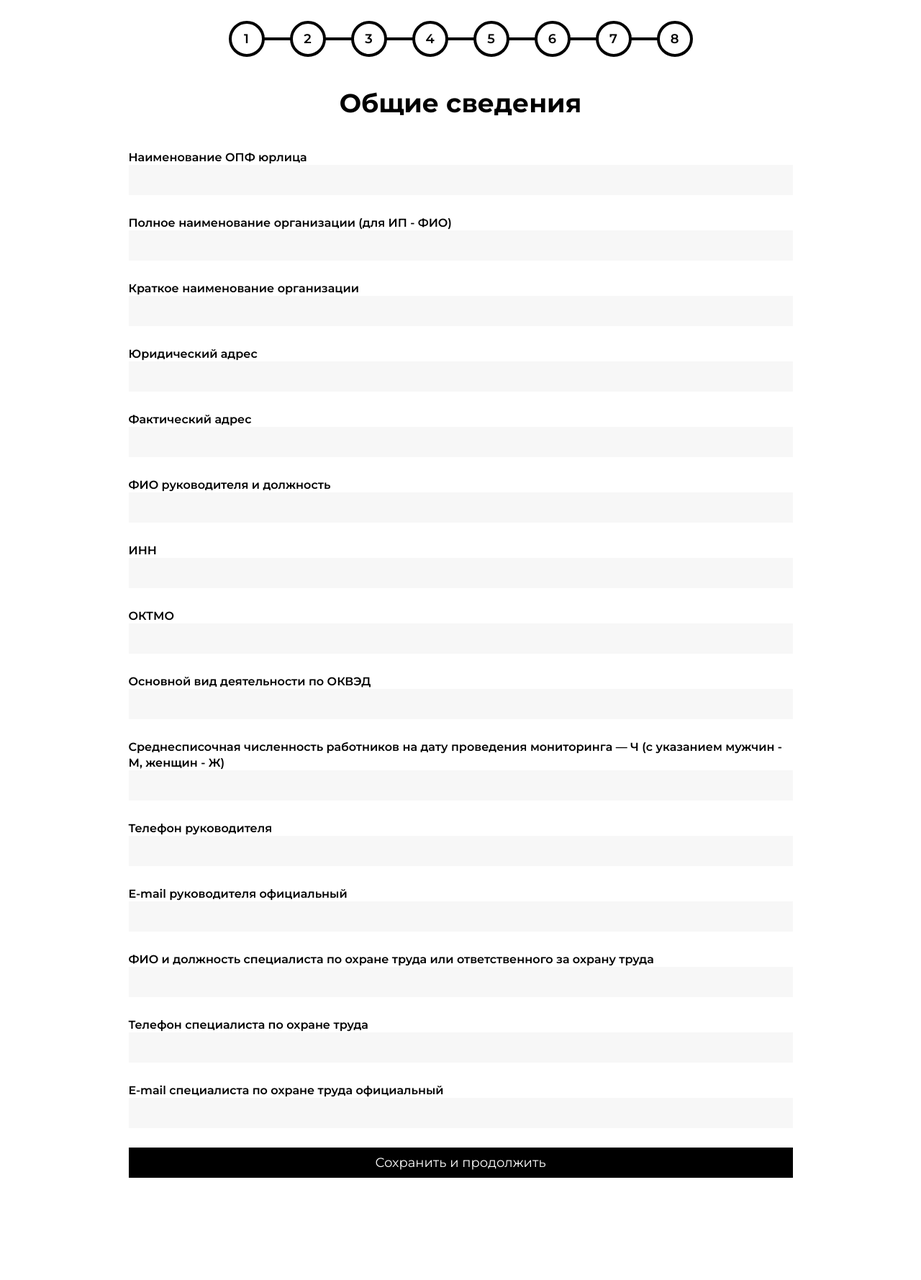
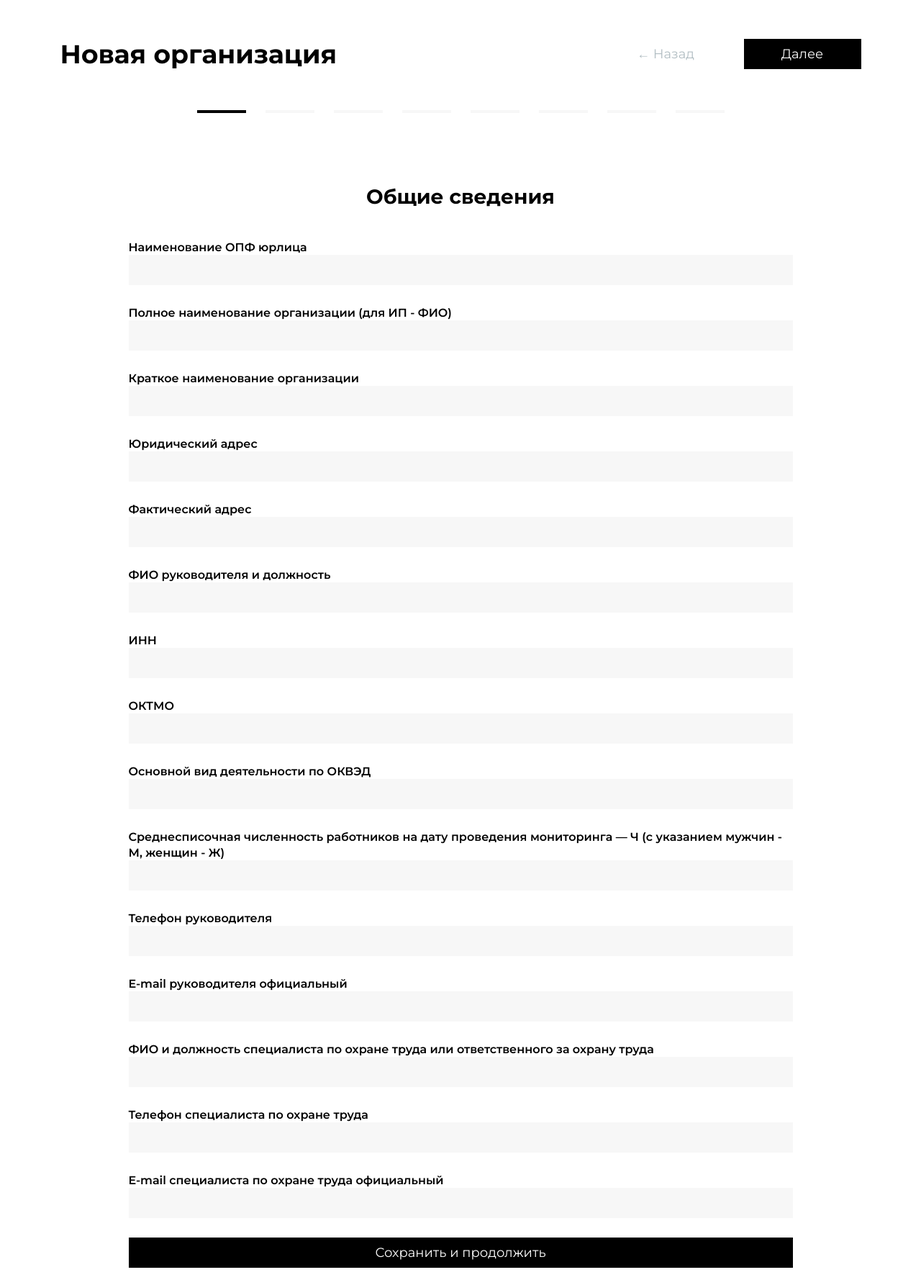
Before and after one commit to LebedenkoAlena/MadParty, a Django app: page /organizations/add/ in a window 1280 px wide. Shown: the part 78-1856 px from the top of the page at 72% size. Before the commit the page ends 1714 px from the top, so only its background shows below. Run offline with Django 4.2, Linux system fonts and the light colour scheme; data that the repository does not hold is empty; some libraries are stand-ins or nearby versions.

Commit message:
front-org-edit

```diff
--- a/security_work/static/scripts/organizations.js
+++ b/security_work/static/scripts/organizations.js
@@ -23,11 +23,9 @@ const organizations = Vue.createApp({
     },
     methods: {
         nextForm() {
-            console.log(formsCount)
             if (this.currentForm < this.formsCount - 1) {
                 this.currentForm += 1
             }
-            console.log(this.currentForm)
         },
         backForm() {
             if (this.currentForm > 0) {
--- a/security_work/static/styles/form.css
+++ b/security_work/static/styles/form.css
@@ -80,45 +80,22 @@ label {
 }
 
 .form-step {
-    width: 50px;
-    height: 50px;
-    border: 4px solid #F7F7F7;
-    border-radius: 50%;
-
-    display: flex;
-    align-items: center;
-    justify-content: center;
-    margin-left: 35px;
-    position: relative;
-    font-weight: 600;
-    color: #F7F7F7;
-
+    background: #F7F7F7;
+    height: 4px;
+    min-width: 50px;
     transition: 0.3s ease-in-out;
 }
 
 .form-step.active {
-    border-color: black;
-    color: black;
-}
-
-.form-step.active:before {
     background: black;
 }
 
-.form-step::before {
-    content: "";
-    display: flex;
-    position: absolute;
-    width: 40px;
-    height: 4px;
-    background: #F7F7F7;
-    left: -40px;
+button.button-back {
+    background: none;
+    color: #b2bec3;
+    transition: .3s ease-in-out;
 }
 
-.form-step:first-child {
-    margin-left: 0;
+button.button-back:hover {
+    background: #F7F7F7;
 }
-
-.form-step:first-child:before {
-    display: none;
-}
--- a/security_work/static/styles/main.css
+++ b/security_work/static/styles/main.css
@@ -53,6 +53,10 @@ h1 {
     font-size: 36px;
 }
 
+h2 {
+    font-size: 28px;
+}
+
 .header_burger {
     display: none;
     margin-left: auto;
@@ -61,6 +65,10 @@ h1 {
 @media (max-width: 768px) {
     h1 {
         font-size: 28px;
+    }
+
+    h2 {
+        font-size: 24px;
     }
 
     header nav {
--- a/security_work/templates/organizations/add_organization.html
+++ b/security_work/templates/organizations/add_organization.html
@@ -2,29 +2,42 @@
 {% load static %}
 
 {% block content %}
+    <div id="organizations">
         <div class="django-data" style="display: none">
             <div id="django-data-forms-count">{{ forms|length }}</div>
         </div>
 
-    <div class="row">
+        <div class="row justify-content-sm-center align-items-center">
+            <div class="col col-md-8 mb-3 mt-2">
+                <h1>Новая организация</h1>
+            </div>
             <div class="col mb-3 mt-2">
-            <div class="form-steps">
-                {% for i in forms %}
-                    <div class="form-step active">{{ forloop.counter }}</div>
-                {% endfor %}
+                <button class="button-back" @click="backForm">← Назад</button>
+            </div>
+            <div class="col mb-3 mt-2">
+                <button @click="nextForm">Далее</button>
+            </div>
+        </div>
+
+        <div class="row justify-content-sm-center">
+            <div class="col col-md-8 mb-3 mt-2">
+                <div class="form-steps row">
+                    <div class="col mb-1 mt-1" v-for="i in formsCount">
+                        <div class="form-step" :class="{'active': currentForm >= i - 1}"></div>
+                    </div>
                 </div>
             </div>
         </div>
 
-    <div class="row justify-content-sm-center">
+        <div class="row justify-content-sm-center mt-5">
             <div class="col-md-10">
-            <div id="organizations">
+                <div>
                     {% for form in forms %}
                         <Transition>
                             <form v-show="currentForm == {{ forloop.counter0 }}"
                                   :id="currentForm == {{ forloop.counter0 }} ? 'activeForm' : ''"
                                   form-index="{{ forloop.counter0 }}">
-                            <h1 class="text-center text-vertical-center">{{ form.title }}</h1>
+                                <h2 class="text-center text-vertical-center">{{ form.title }}</h2>
                                 {% for field in form %}
                                     <div class="row">
                                         <div class="col mt-3 mb-2">
@@ -49,6 +62,7 @@
                 </div>
             </div>
         </div>
+    </div>
 {% endblock %}
 
 {% block script %}
```
Lines whose indentation alone changed are shown as unchanged.
